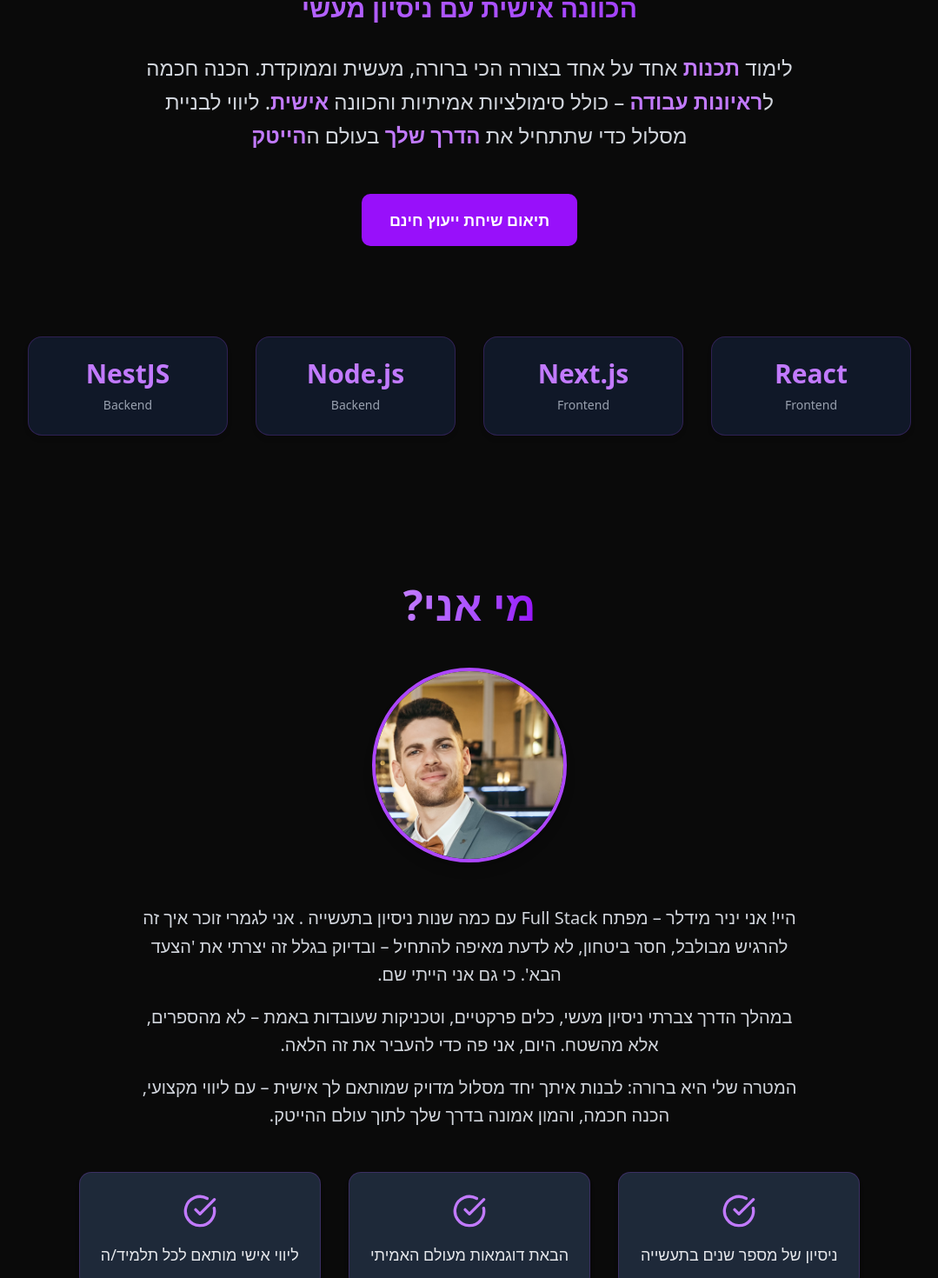
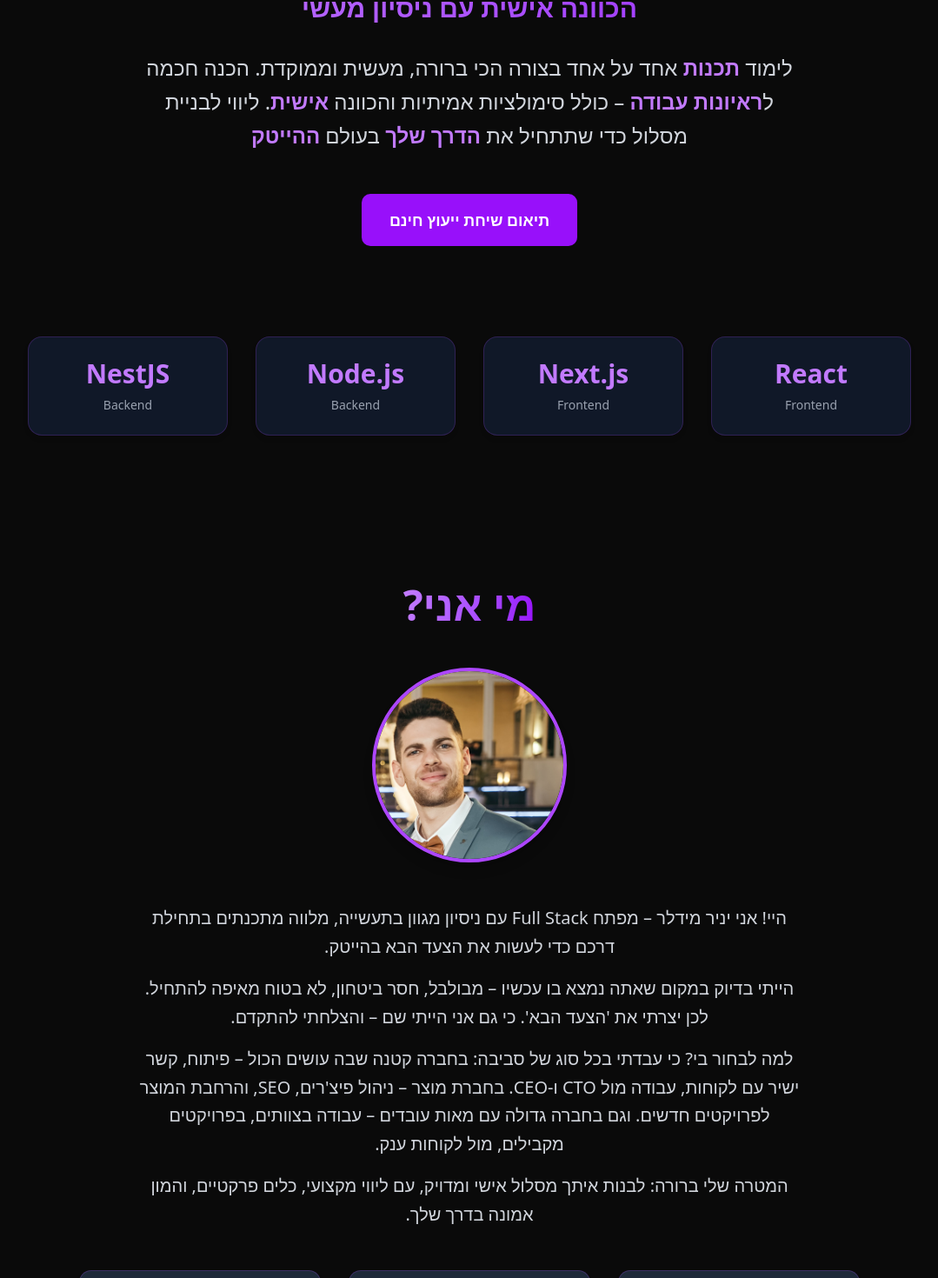
Before and after one commit to YanirMidler24/NextStep, a Next.js app: page / in a window 1280 px wide. Shown: the part 208-1678 px from the top of the page at 87% size, without its empty margins (100-1179 px from the left). Built offline with nearby package versions, Linux system fonts and the light colour scheme.

Commit message:
fix linkein

```diff
--- a/src/components/Footer.tsx
+++ b/src/components/Footer.tsx
@@ -7,7 +7,7 @@ export function Footer() {
 
   const socialProfiles = {
     linkedin:
-      "https://www.linkedin.com/company/take-the-next-step-now",
+      "https://www.linkedin.com/in/yanir-midler",
     instagram: "https://instagram.com/yournextstepbyyanir",
     facebook: "https://facebook.com/yournextstepbyyanir",
     twitter: "https://twitter.com/yournextstep",
--- a/src/components/Hero/HeroTitle.tsx
+++ b/src/components/Hero/HeroTitle.tsx
@@ -25,7 +25,7 @@ export function HeroTitle() {
     "הדרך שלך",
     "שיעור",
     "אישית",
-    "הייטק",
+    "ההייטק",
     "ניסיון",
   ];
 
--- a/src/components/Shared/footer/ShareButtons.tsx
+++ b/src/components/Shared/footer/ShareButtons.tsx
@@ -16,7 +16,7 @@ const shareOnSocial = (platform: string) => {
       break;
 
     case "linkedin":
-      shareUrl = `https://www.linkedin.com/company/take-the-next-step-now`;
+      shareUrl = `https://www.linkedin.com/in/yanir-midler`;
       break;
 
     case "whatsapp":
@@ -42,7 +42,7 @@ export function ShareButtons() {
         aria-label="שתף בלינקדאין"
         className="text-gray-300 hover:text-blue-700 transition focus:outline-none focus:ring-2 focus:ring-blue-400 rounded-md p-2"
       >
-        <svg className="h-5 w-5" fill="currentColor" viewBox="0 0 24 24">
+        <svg className="h-6 w-6" fill="currentColor" viewBox="0 0 24 24">
           <path d="M19 0h-14c-2.761 0-5 2.239-5 5v14c0 2.761 2.239 5 5 5h14c2.762 0 5-2.239 5-5v-14c0-2.761-2.238-5-5-5zm-11 19h-3v-11h3v11zm-1.5-12.268c-.966 0-1.75-.79-1.75-1.764s.784-1.764 1.75-1.764 1.75.79 1.75 1.764-.783 1.764-1.75 1.764zm13.5 12.268h-3v-5.604c0-3.368-4-3.113-4 0v5.604h-3v-11h3v1.765c1.396-2.586 7-2.777 7 2.476v6.759z" />
         </svg>
       </button>
@@ -51,7 +51,7 @@ export function ShareButtons() {
         aria-label="שתף בווטסאפ"
         className="text-gray-300 hover:text-green-500 transition focus:outline-none focus:ring-2 focus:ring-green-400 rounded-md p-2"
       >
-        <svg className="h-5 w-5" fill="currentColor" viewBox="0 0 24 24">
+        <svg className="h-7 w-7" fill="currentColor" viewBox="0 0 24 24">
           <path d="M16.75 13.96c.25.13.41.2.46.3.06.11.04.61-.21 1.18-.2.56-1.24 1.1-1.7 1.12-.46.03-.47.36-2.96-.73-2.49-1.09-3.99-3.75-4.11-3.92-.12-.17-.96-1.38-.92-2.61.05-1.22.69-1.8.95-2.04.24-.26.51-.29.68-.26h.47c.15 0 .36-.06.55.45l.69 1.87c.06.13.1.28.01.44l-.27.41-.39.42c-.12.12-.26.25-.12.5.12.26.62 1.09 1.32 1.78.91.88 1.71 1.17 1.95 1.3.24.14.39.12.54-.04l.81-.94c.19-.25.35-.19.58-.11l1.67.88M12 2a10 10 0 0 1 10 10 10 10 0 0 1-10 10c-1.97 0-3.8-.57-5.35-1.55L2 22l1.55-4.65A9.969 9.969 0 0 1 2 12 10 10 0 0 1 12 2m0 2a8 8 0 0 0-8 8c0 1.72.54 3.31 1.46 4.61L4.5 19.5l2.89-.96A7.95 7.95 0 0 0 12 20a8 8 0 0 0 8-8 8 8 0 0 0-8-8z" />
         </svg>
       </button>
--- a/src/constans/index.ts
+++ b/src/constans/index.ts
@@ -1,12 +1,13 @@
 export const ABOUT_CONTENT = {
   title: "מי אני?",
   description: [
-    "היי! אני יניר מידלר – מפתח Full Stack עם כמה שנות ניסיון בתעשייה .\n\n" +
-    "אני לגמרי זוכר איך זה להרגיש מבולבל, חסר ביטחון, לא לדעת מאיפה להתחיל – ובדיוק בגלל זה יצרתי את 'הצעד הבא'. כי גם אני הייתי שם.\n\n",
+    "היי! אני יניר מידלר – מפתח Full Stack עם ניסיון מגוון בתעשייה, מלווה מתכנתים בתחילת דרכם כדי לעשות את הצעד הבא בהייטק.\n\n",
 
-    "במהלך הדרך צברתי ניסיון מעשי, כלים פרקטיים, וטכניקות שעובדות באמת – לא מהספרים, אלא מהשטח. היום, אני פה כדי להעביר את זה הלאה.\n\n",
+    "הייתי בדיוק במקום שאתה נמצא בו עכשיו – מבולבל, חסר ביטחון, לא בטוח מאיפה להתחיל. לכן יצרתי את 'הצעד הבא'. כי גם אני הייתי שם – והצלחתי להתקדם.\n\n",
 
-    "המטרה שלי היא ברורה: לבנות איתך יחד מסלול מדויק שמותאם לך אישית – עם ליווי מקצועי, הכנה חכמה, והמון אמונה בדרך שלך לתוך עולם ההייטק.",
+    "למה לבחור בי? כי עבדתי בכל סוג של סביבה: בחברה קטנה שבה עושים הכול – פיתוח, קשר ישיר עם לקוחות, עבודה מול CTO ו-CEO. בחברת מוצר – ניהול פיצ'רים, SEO, והרחבת המוצר לפרויקטים חדשים. וגם בחברה גדולה עם מאות עובדים – עבודה בצוותים, בפרויקטים מקבילים, מול לקוחות ענק.\n\n",
+
+    "המטרה שלי ברורה: לבנות איתך מסלול אישי ומדויק, עם ליווי מקצועי, כלים פרקטיים, והמון אמונה בדרך שלך.",
   ],
   keyPoints: [
     "ניסיון של מספר שנים בתעשייה",
```
